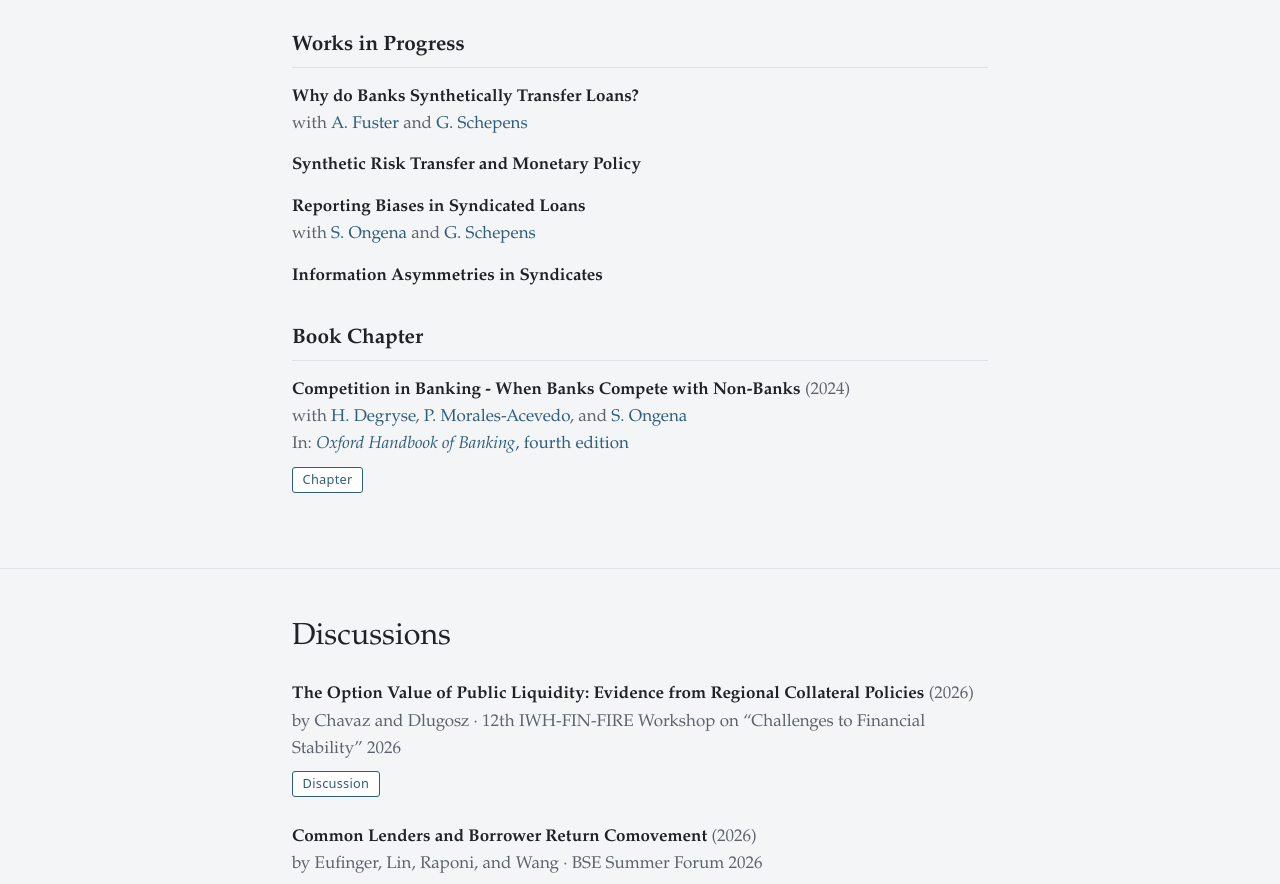
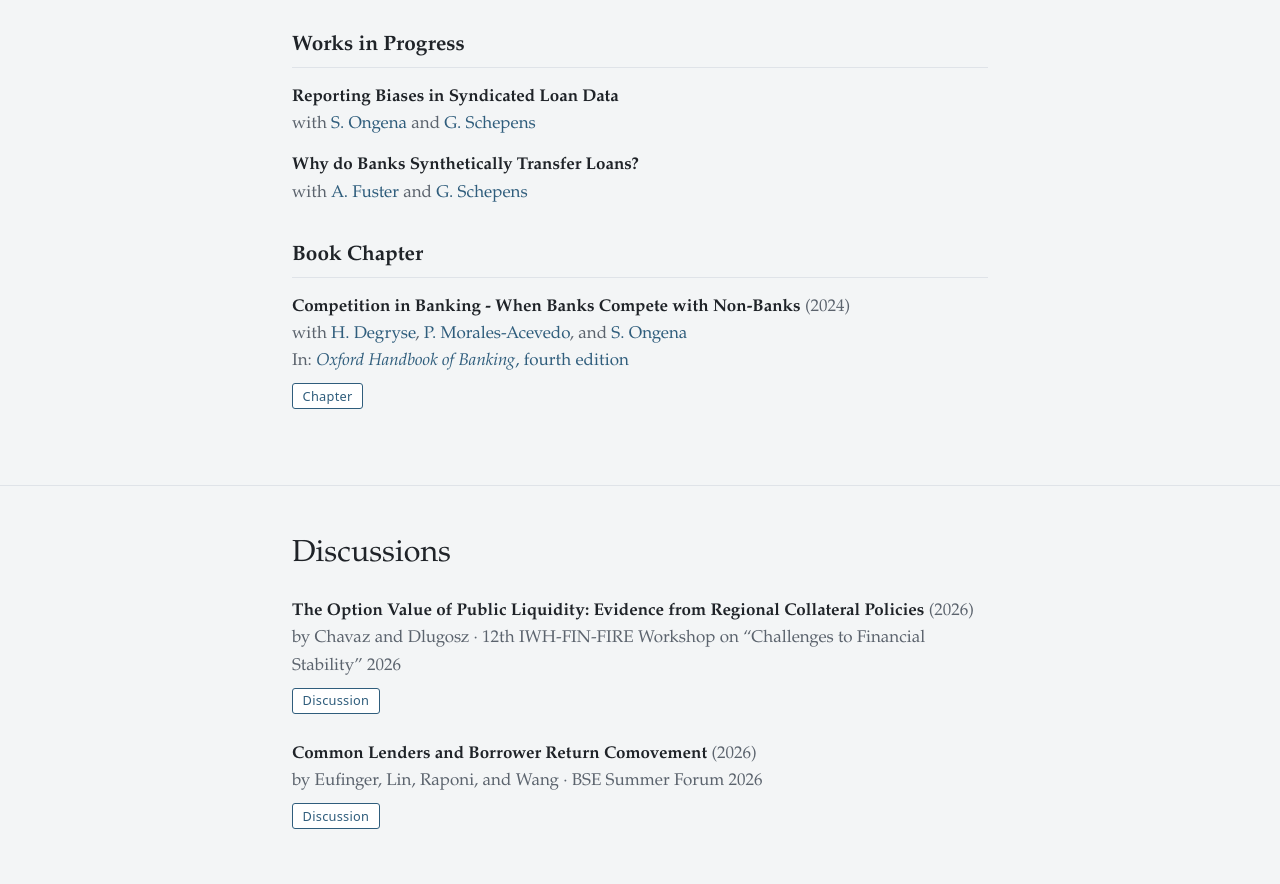
Before and after one commit to alexosberghaus/alexosberghaus.github.io, a plain HTML site: page index.html in a window 1280 px wide. Shown: the part 1005-1889 px from the top of the page. Drawn offline with Linux system fonts and the light colour scheme.

Commit message:
Clean up works in progress list in index.html
Removed duplicate and irrelevant list items from the works in progress section.

```diff
--- a/index.html
+++ b/index.html
@@ -137,14 +137,12 @@
         <h3>Works in Progress</h3>
 
         <ul class="plain">
+          <li><span class="title">Reporting Biases in Syndicated Loan Data</span>
+            <div class="authors">with <a href="https://sites.google.com/site/stevenongena/">S. Ongena</a>
+            and <a href="https://sites.google.com/site/schepensglenn">G. Schepens</a></div></li>
           <li><span class="title">Why do Banks Synthetically Transfer Loans?</span>
             <div class="authors">with <a href="https://sites.google.com/site/andreasfuster/Home">A. Fuster</a>
             and <a href="https://sites.google.com/site/schepensglenn">G. Schepens</a></div></li>
-          <li><span class="title">Synthetic Risk Transfer and Monetary Policy</span></li>
-          <li><span class="title">Reporting Biases in Syndicated Loans</span>
-            <div class="authors">with <a href="https://sites.google.com/site/stevenongena/">S. Ongena</a>
-            and <a href="https://sites.google.com/site/schepensglenn">G. Schepens</a></div></li>
-          <li><span class="title">Information Asymmetries in Syndicates</span></li>
         </ul>
 
         <h3>Book Chapter</h3>
```
